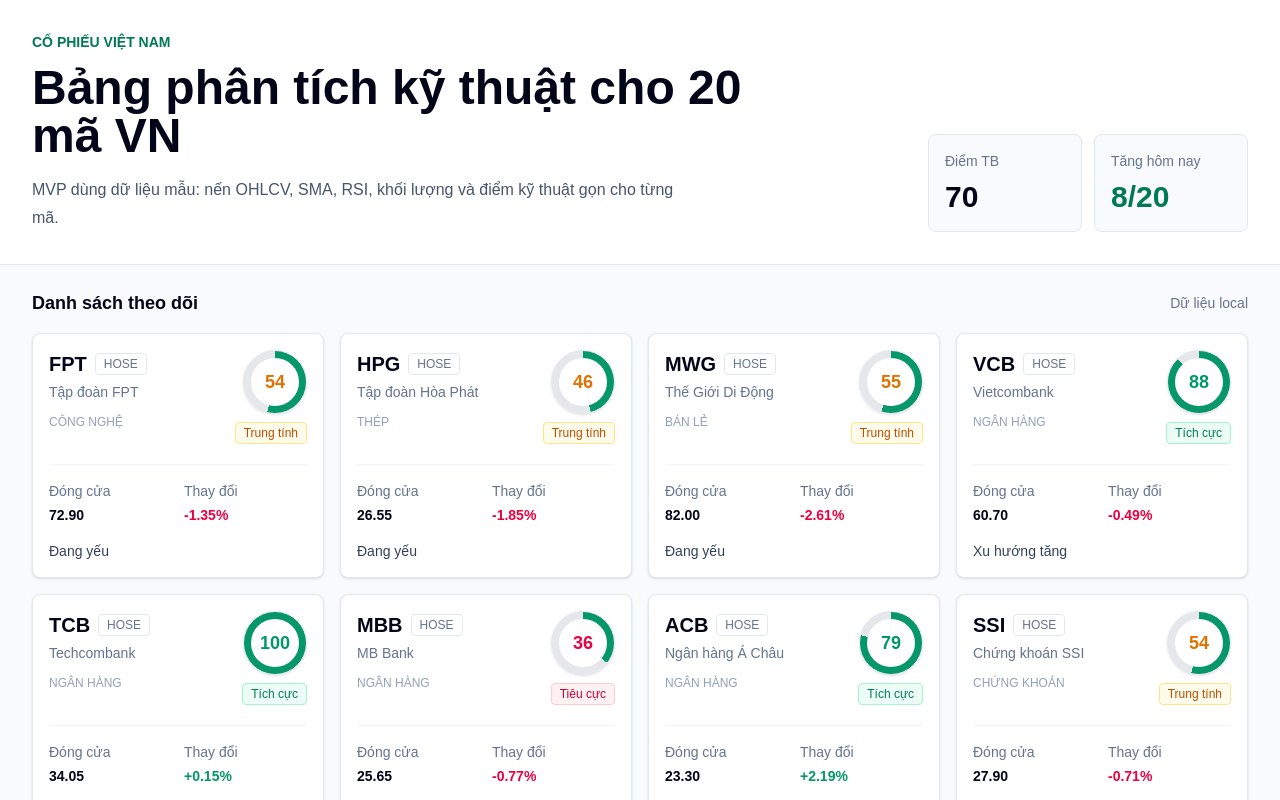
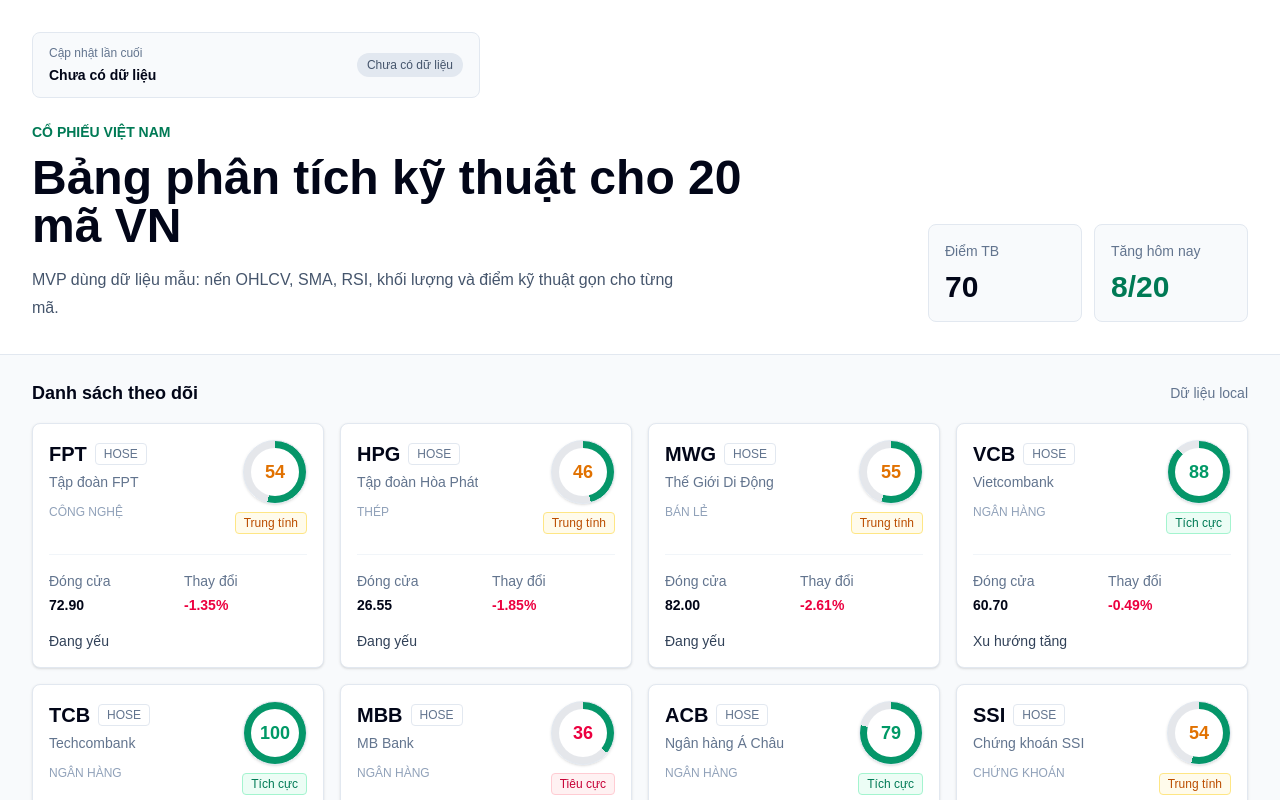
Before and after one commit to HarryNguyen9/stock-analyzer, a Next.js app: page / in a window 1280 px wide. Shown: the top 800 px of the page. Built offline with nearby package versions, Linux system fonts and the light colour scheme; no server answers; the database is empty.

Commit message:
update status ui

```diff
--- a/app/page.tsx
+++ b/app/page.tsx
@@ -1,19 +1,43 @@
 import { StockCard } from "@/components/StockCard";
 import { vi } from "@/lib/i18n/vi";
-import { getStockSummaries } from "@/lib/data-source/prices";
+import { getDataFreshness, getStockSummaries } from "@/lib/data-source/prices";
+import type { DataFreshnessResult } from "@/lib/data-source/provider";
 
 export default async function Home() {
-  const stocks = await getStockSummaries();
-  const averageScore = Math.round(
-    stocks.reduce((total, stock) => total + stock.score, 0) / stocks.length,
-  );
+  const [stocks, dataFreshness] = await Promise.all([getStockSummaries(), getDataFreshness()]);
+  const averageScore =
+    stocks.length > 0
+      ? Math.round(stocks.reduce((total, stock) => total + stock.score, 0) / stocks.length)
+      : 0;
   const positiveCount = stocks.filter((stock) => stock.dayChangePercent >= 0).length;
   const hasDataError = stocks.some((stock) => stock.dataStatus === "error");
+  const freshnessView = getFreshnessView(dataFreshness);
 
   return (
     <main className="min-h-screen">
       <section className="border-b border-slate-200 bg-white">
         <div className="mx-auto flex w-full max-w-7xl flex-col gap-6 px-4 py-8 sm:px-6 lg:px-8">
+          <div className="flex w-full rounded-lg border border-slate-200 bg-slate-50 px-4 py-3 sm:max-w-md">
+            <div className="min-w-0 flex-1">
+              <p className="text-xs font-medium text-slate-500">{vi.home.dataFreshnessTitle}</p>
+              <p className="mt-1 truncate text-sm font-semibold text-slate-950">
+                {freshnessView.timeText}
+                {dataFreshness.updatedAt ? (
+                  <span className="ml-2 text-xs font-medium text-slate-500">
+                    {vi.home.dataTimezone}
+                  </span>
+                ) : null}
+              </p>
+            </div>
+            <div className="ml-3 flex items-center">
+              <span
+                className={`rounded-full px-2.5 py-1 text-xs font-medium ${freshnessView.statusClass}`}
+              >
+                {freshnessView.statusText}
+              </span>
+            </div>
+          </div>
+
           <div className="flex flex-col justify-between gap-5 lg:flex-row lg:items-end">
             <div className="max-w-3xl">
               <p className="text-sm font-semibold uppercase tracking-normal text-emerald-700">
@@ -60,3 +84,49 @@
     </main>
   );
 }
+
+function getFreshnessView(dataFreshness: DataFreshnessResult) {
+  const statusTextByStatus = {
+    synced: vi.home.dataSynced,
+    stale: vi.home.dataStale,
+    empty: vi.home.dataEmpty,
+    "local-fallback": vi.home.dataLocalFallback,
+  } satisfies Record<DataFreshnessResult["status"], string>;
+
+  const statusClassByStatus = {
+    synced: "bg-emerald-100 text-emerald-700",
+    stale: "bg-amber-100 text-amber-700",
+    empty: "bg-slate-200 text-slate-600",
+    "local-fallback": "bg-sky-100 text-sky-700",
+  } satisfies Record<DataFreshnessResult["status"], string>;
+
+  return {
+    statusText: statusTextByStatus[dataFreshness.status],
+    statusClass: statusClassByStatus[dataFreshness.status],
+    timeText: dataFreshness.updatedAt
+      ? formatVietnamDateTime(dataFreshness.updatedAt)
+      : statusTextByStatus[dataFreshness.status],
+  };
+}
+
+function formatVietnamDateTime(value: string): string {
+  const date = new Date(value);
+
+  if (!Number.isFinite(date.getTime())) {
+    return vi.home.dataEmpty;
+  }
+
+  const parts = new Intl.DateTimeFormat("vi-VN", {
+    timeZone: "Asia/Ho_Chi_Minh",
+    hour: "2-digit",
+    minute: "2-digit",
+    day: "2-digit",
+    month: "2-digit",
+    year: "numeric",
+    hour12: false,
+  }).formatToParts(date);
+  const getPart = (type: Intl.DateTimeFormatPartTypes) =>
+    parts.find((part) => part.type === type)?.value ?? "";
+
+  return `${getPart("hour")}:${getPart("minute")}, ${getPart("day")}/${getPart("month")}/${getPart("year")}`;
+}
--- a/lib/data-source/prices.ts
+++ b/lib/data-source/prices.ts
@@ -1,7 +1,11 @@
-import { getHistoricalPricesResult, getStockSummariesFromProvider } from "@/lib/data-source/provider";
+import {
+  getDataFreshness,
+  getHistoricalPricesResult,
+  getStockSummariesFromProvider,
+} from "@/lib/data-source/provider";
 import type { StockSymbol } from "@/types/stock";
 
-export { getHistoricalPricesResult };
+export { getDataFreshness, getHistoricalPricesResult };
 
 export const getStockSummaries = getStockSummariesFromProvider;
 
--- a/lib/data-source/provider.ts
+++ b/lib/data-source/provider.ts
@@ -1,5 +1,5 @@
 import { localDataProvider } from "@/lib/data-source/local-provider";
-import { supabaseDataProvider } from "@/lib/data-source/supabase-provider";
+import { readLatestSupabaseUpdatedAt, supabaseDataProvider } from "@/lib/data-source/supabase-provider";
 import type { OHLCV, StockSummary, StockSymbol } from "@/types/stock";
 
 export type AppDataSource = "supabase" | "local-json" | "generated-fallback";
@@ -22,6 +22,13 @@
   getSummaries?(): Promise<StockSummary[] | null>;
 };
 
+export type DataFreshnessStatus = "synced" | "stale" | "local-fallback" | "empty";
+
+export type DataFreshnessResult = {
+  status: DataFreshnessStatus;
+  updatedAt: string | null;
+};
+
 export async function getHistoricalPricesResult(symbol: StockSymbol): Promise<PriceDataResult> {
   const supabaseResult = await supabaseDataProvider.getPrices(symbol);
 
@@ -41,3 +48,39 @@
 
   return (await localDataProvider.getSummaries?.()) ?? [];
 }
+
+export async function getDataFreshness(): Promise<DataFreshnessResult> {
+  const latestUpdate = await readLatestSupabaseUpdatedAt();
+
+  if (!latestUpdate.available) {
+    return {
+      status: "local-fallback",
+      updatedAt: null,
+    };
+  }
+
+  const updatedAt = latestUpdate.updatedAt;
+
+  if (!updatedAt) {
+    return {
+      status: "empty",
+      updatedAt: null,
+    };
+  }
+
+  const updatedAtTime = new Date(updatedAt).getTime();
+
+  if (!Number.isFinite(updatedAtTime)) {
+    return {
+      status: "empty",
+      updatedAt: null,
+    };
+  }
+
+  const thirtyMinutesMs = 30 * 60 * 1000;
+
+  return {
+    status: Date.now() - updatedAtTime <= thirtyMinutesMs ? "synced" : "stale",
+    updatedAt,
+  };
+}
--- a/lib/data-source/supabase-provider.ts
+++ b/lib/data-source/supabase-provider.ts
@@ -27,6 +27,20 @@
 type TechnicalScoreRow = {
   technical_score: number | null;
 };
+
+type UpdatedAtRow = {
+  updated_at: string | null;
+};
+
+export type SupabaseUpdatedAtResult =
+  | {
+      available: true;
+      updatedAt: string | null;
+    }
+  | {
+      available: false;
+      updatedAt: null;
+    };
 
 export const supabaseDataProvider: AppDataProvider = {
   async getPrices(symbol) {
@@ -96,6 +110,83 @@
     return results.every(isStockSummary) ? results : null;
   },
 };
+
+export async function readLatestSupabaseUpdatedAt(): Promise<SupabaseUpdatedAtResult> {
+  const technicalUpdatedAt = await readLatestUpdatedAt("technical_indicators");
+
+  if (technicalUpdatedAt.available && technicalUpdatedAt.updatedAt) {
+    return technicalUpdatedAt;
+  }
+
+  const priceUpdatedAt = await readLatestUpdatedAt("stock_prices");
+
+  if (priceUpdatedAt.available) {
+    return priceUpdatedAt;
+  }
+
+  if (technicalUpdatedAt.available) {
+    return technicalUpdatedAt;
+  }
+
+  return {
+    available: false,
+    updatedAt: null,
+  };
+}
+
+async function readLatestUpdatedAt(
+  table: "technical_indicators" | "stock_prices",
+): Promise<SupabaseUpdatedAtResult> {
+  const supabase = createSupabaseClient();
+
+  if (!supabase) {
+    return {
+      available: false,
+      updatedAt: null,
+    };
+  }
+
+  try {
+    if (table === "technical_indicators") {
+      const { data, error } = await supabase
+        .from("technical_indicators")
+        .select("updated_at")
+        .order("updated_at", { ascending: false })
+        .limit(1)
+        .maybeSingle();
+
+      return toUpdatedAtResult(data as unknown as UpdatedAtRow | null, error);
+    }
+
+    const { data, error } = await supabase
+      .from("stock_prices")
+      .select("updated_at")
+      .order("updated_at", { ascending: false })
+      .limit(1)
+      .maybeSingle();
+
+    return toUpdatedAtResult(data as unknown as UpdatedAtRow | null, error);
+  } catch {
+    return {
+      available: false,
+      updatedAt: null,
+    };
+  }
+}
+
+function toUpdatedAtResult(row: UpdatedAtRow | null, error: unknown): SupabaseUpdatedAtResult {
+  if (error) {
+    return {
+      available: false,
+      updatedAt: null,
+    };
+  }
+
+  return {
+    available: true,
+    updatedAt: row?.updated_at ?? null,
+  };
+}
 
 async function readSupabasePrices(symbol: StockSymbol): Promise<OHLCV[] | null> {
   const supabase = createSupabaseClient();
--- a/lib/i18n/vi.ts
+++ b/lib/i18n/vi.ts
@@ -6,6 +6,12 @@
     notFoundTitle: "Không tìm thấy mã",
   },
   home: {
+    dataFreshnessTitle: "Cập nhật lần cuối",
+    dataSynced: "Đã đồng bộ",
+    dataStale: "Dữ liệu cũ",
+    dataEmpty: "Chưa có dữ liệu",
+    dataLocalFallback: "Đang dùng dữ liệu cục bộ",
+    dataTimezone: "GMT+7",
     eyebrow: "Cổ phiếu Việt Nam",
     title: "Bảng phân tích kỹ thuật cho 20 mã VN",
     description:
```
